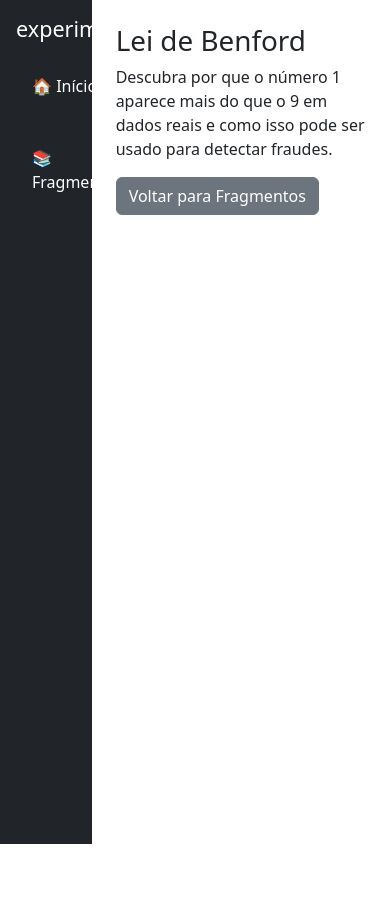
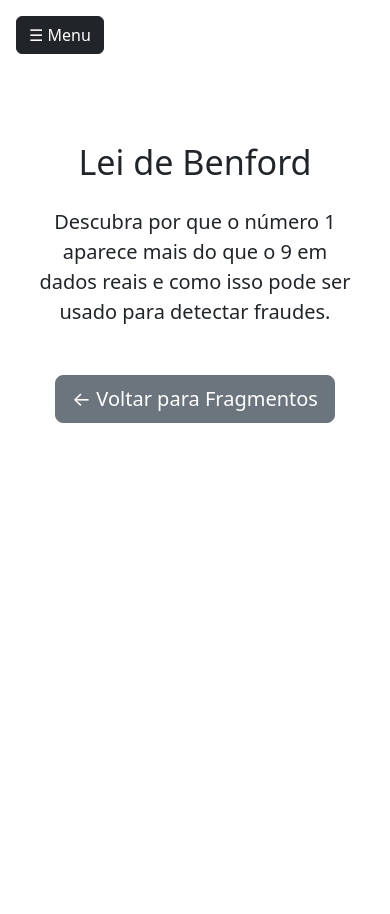
Before and after one commit to jackelinenascimento/experimentamath, a Flask app: page /fragment/1 in a window 390 px wide. Before the commit the page ends 844 px from the top, so only its background shows below. Run offline with Flask 3, Linux system fonts and the light colour scheme.

Commit message:
layout ajust

```diff
--- a/static/style.css
+++ b/static/style.css
@@ -1,6 +1,6 @@
-/* Menu lateral fixo */
+/* Sidebar padrão */
 #sidebar {
-    width: 220px; /* aumentei um pouco pra deixar mais espaçoso */
+  width: 220px;
   height: 100vh;
   position: fixed;
   top: 0;
@@ -8,33 +8,28 @@
   background-color: #212529;
   padding: 20px;
   overflow-y: auto;
+  transition: transform 0.3s ease;
+  z-index: 1040;
 }
 
-/* Conteúdo principal com margem alinhada ao tamanho da sidebar */
-.flex-grow-1 {
-    margin-left: 240px; /* igual ao width da sidebar + um respiro */
-    padding: 40px 30px;
+/* Conteúdo com margem ajustada */
+#main-content {
+  margin-left: 240px;
+  transition: margin-left 0.3s ease;
 }
 
-/* Estilo dos links dos fragmentos */
-.list-group-item a {
-    text-decoration: none;
-    color: #000;
+/* Sidebar oculta no mobile até ser ativada */
+@media (max-width: 768px) {
+  #sidebar {
+    transform: translateX(-100%);
+    position: fixed;
   }
 
-.list-group-item a:hover {
-    text-decoration: underline;
+  #sidebar.active {
+    transform: translateX(0);
   }
 
-/* Responsivo */
-@media (max-width: 768px) {
-    #sidebar {
-        position: relative;
-        width: 100%;
-        height: auto;
-    }
-
-    .flex-grow-1 {
+  #main-content {
     margin-left: 0;
   }
 }
--- a/templates/base.html
+++ b/templates/base.html
@@ -9,9 +9,14 @@
 </head>
 <body>
 
+  <!-- Botão hamburguer visível apenas em telas pequenas -->
+  <button class="btn btn-dark d-md-none m-3" id="toggleSidebar">
+    ☰ Menu
+  </button>
+
   <div class="d-flex min-vh-100">
     <!-- Menu Lateral -->
-    <nav id="sidebar" class="bg-dark text-white p-3" style="width: 250px;">
+    <nav id="sidebar" class="bg-dark text-white p-3">
       <h2 class="fs-4 mb-4">experimentaMath</h2>
       <ul class="nav flex-column">
         <li class="nav-item mb-2">
@@ -24,10 +29,20 @@
     </nav>
 
     <!-- Conteúdo Principal -->
-    <main class="p-4 flex-grow-1">
+    <main id="main-content" class="p-4 flex-grow-1">
       {% block content %}{% endblock %}
     </main>
   </div>
 
+  <!-- Script para toggle do menu -->
+  <script>
+    const toggleBtn = document.getElementById('toggleSidebar');
+    const sidebar = document.getElementById('sidebar');
+
+    toggleBtn.addEventListener('click', () => {
+      sidebar.classList.toggle('active');
+    });
+  </script>
+
 </body>
 </html>
--- a/templates/fragment_detail.html
+++ b/templates/fragment_detail.html
@@ -1,9 +1,16 @@
 {% extends "base.html" %}
 
-{% block title %}{{ fragment.title }}{% endblock %}
+{% block title %}{{ fragment.title }} - experimentaMath{% endblock %}
 
 {% block content %}
-<h1>{{ fragment.title }}</h1>
-<p>{{ fragment.content }}</p>
-<a href="{{ url_for('list_fragments') }}" class="btn btn-secondary">Voltar para Fragmentos</a>
+<div class="container py-5">
+  <div class="text-center">
+    <h1 class="display-4 mb-4">{{ fragment.title }}</h1>
+    <p class="lead mb-5">{{ fragment.content }}</p>
+
+    <a href="{{ url_for('list_fragments') }}" class="btn btn-secondary btn-lg">
+      ← Voltar para Fragmentos
+    </a>
+  </div>
+</div>
 {% endblock %}
```
Also changed, not shown: templates/fragments.html (+9 -4 lines). Lines whose indentation alone changed are shown as unchanged.
